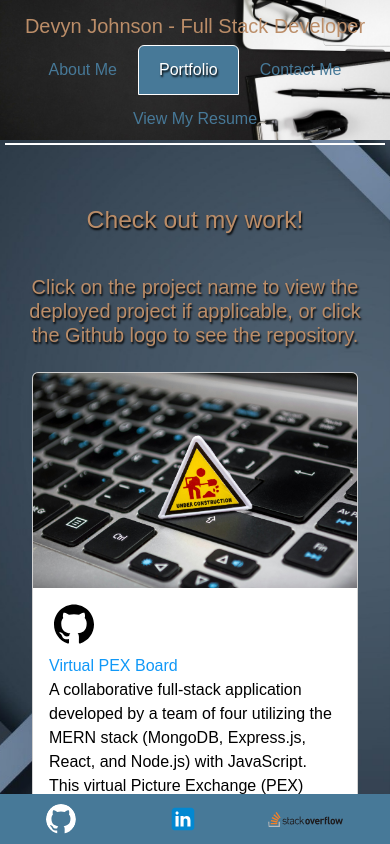
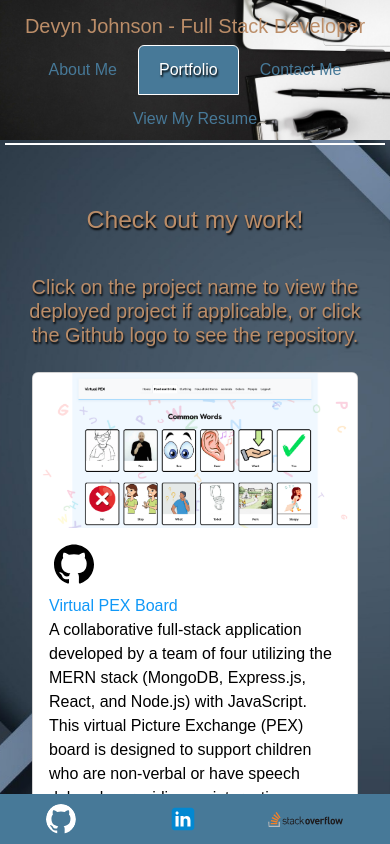
Before and after one commit to DevynJohnson/portfolio, a React (Vite) app in the folder portfolio/: page /portfolio in a window 390 px wide. Built offline with nearby package versions, Linux system fonts and the light colour scheme.

Commit message:
Fixing CSS. Removing overlapping CSS properties from App.css and style sheets for each page.

```diff
--- a/portfolio/src/App.css
+++ b/portfolio/src/App.css
@@ -250,10 +250,7 @@ footer img:hover {
 }
 
 /* Resume Page Styling */
-.resume {
-  color: var(--secondary-color);
 
-}
 .techSkillsContainer {
   display: flex;
   flex-wrap: wrap;
@@ -332,82 +329,6 @@ footer img:hover {
   font-weight: none;
 }
 
-/* Portfolio Page Styling */
-
-.portfolioPage {
-  display: flex;
-  flex-direction: column;
-  align-items: center;
-  width: 100%;
-  overflow-x: auto; /* Allows scrolling left and right */
-  padding: 20px;
-  box-sizing: border-box;
-}
-
-.portfolioPage h2,
-.portfolioPage h5 {
-  text-align: center;
-  text-shadow: black 1px 2px 2px;
-  margin-top: 10px;
-  margin-bottom: 20px;
-  padding: 5px;
-}
-
-/* ProjectCard styles */
-.projectCard {
-  width: clamp(280px, 80%, 36rem); /* Responsive width */
-  margin: 1rem;
-  flex-shrink: 1; /* Allow the card to shrink if needed */
-}
-
-.projectCardImage {
-  width: 100%;               /* Keeps the image spanning the card's width */
-  max-width: 576px;          /* Optional: prevents it from growing too large */
-  height: 200px;             /* Fixed height to keep consistency */
-  object-fit: cover;         /* Keeps aspect ratio and crops if needed */
-  flex-shrink: 0;            /* Prevents shrinking when space is tight */
-}
-
-/* Container to keep cards responsive */
-.projectCardContainer {
-  display: flex;
-  flex-wrap: wrap;
-  justify-content: center;
-  gap: 1rem;
-  padding: 1rem;
-}
-
-.projectCardTitle {
-  color: black;
-  text-shadow: white 1px 2px 2px; /* Add a subtle text shadow */
-}
-
-.projectCardName {
-  color: black;
-}
-
-@media (max-width: 600px) {
-  .projectCard,
-  .projectCardImage {
-    width: 100%;
-    max-width: 100%;
-    height: auto;
-  }
-}
-
-.cardGithubLogo {
-  height: 40px;
-  width: 40px;
-  margin-left: 5px;
-  margin-right: 10px;
-  margin-bottom: 10px;
-  transition: filter 0.3s ease;
-}
-
-.cardGithubLogo:hover {
-  filter: brightness(2.5);
-}
-
 .scrollWrapper {
   display: flex;
   justify-content: center;
--- a/portfolio/src/pages/portfolio.jsx
+++ b/portfolio/src/pages/portfolio.jsx
@@ -4,8 +4,8 @@ import "../App.css";
 
 const projectData = [
   {
-    imageSrc: "/assets/under_construction.jpg",
-    imageAlt: "under construction sign",
+    imageSrc: "/assets/PEX.png",
+    imageAlt: "PEX screenshot",
     githubUrl: "https://github.com/DevynJohnson/virtualPEX",
     projectUrl: "https://virtualpex.onrender.com",
     projectName: "Virtual PEX Board",
--- a/portfolio/src/styles/portfolio.css
+++ b/portfolio/src/styles/portfolio.css
@@ -27,7 +27,7 @@
 
   .projectCardImage {
     width: 100%;
-    max-width: 576px;
+    /* max-width: 576px; */
     height: 200px;
     object-fit: cover;
     flex-shrink: 0;
@@ -59,3 +59,16 @@
       height: auto;
     }
   }
+
+  .cardGithubLogo {
+    height: 40px;
+    width: 40px;
+    margin-left: 5px;
+    margin-right: 10px;
+    margin-bottom: 10px;
+    transition: filter 0.3s ease;
+  }
+
+  .cardGithubLogo:hover {
+    filter: brightness(2.5);
+  }
```
Also changed, not shown: portfolio/public/assets/PEX.png (added).
